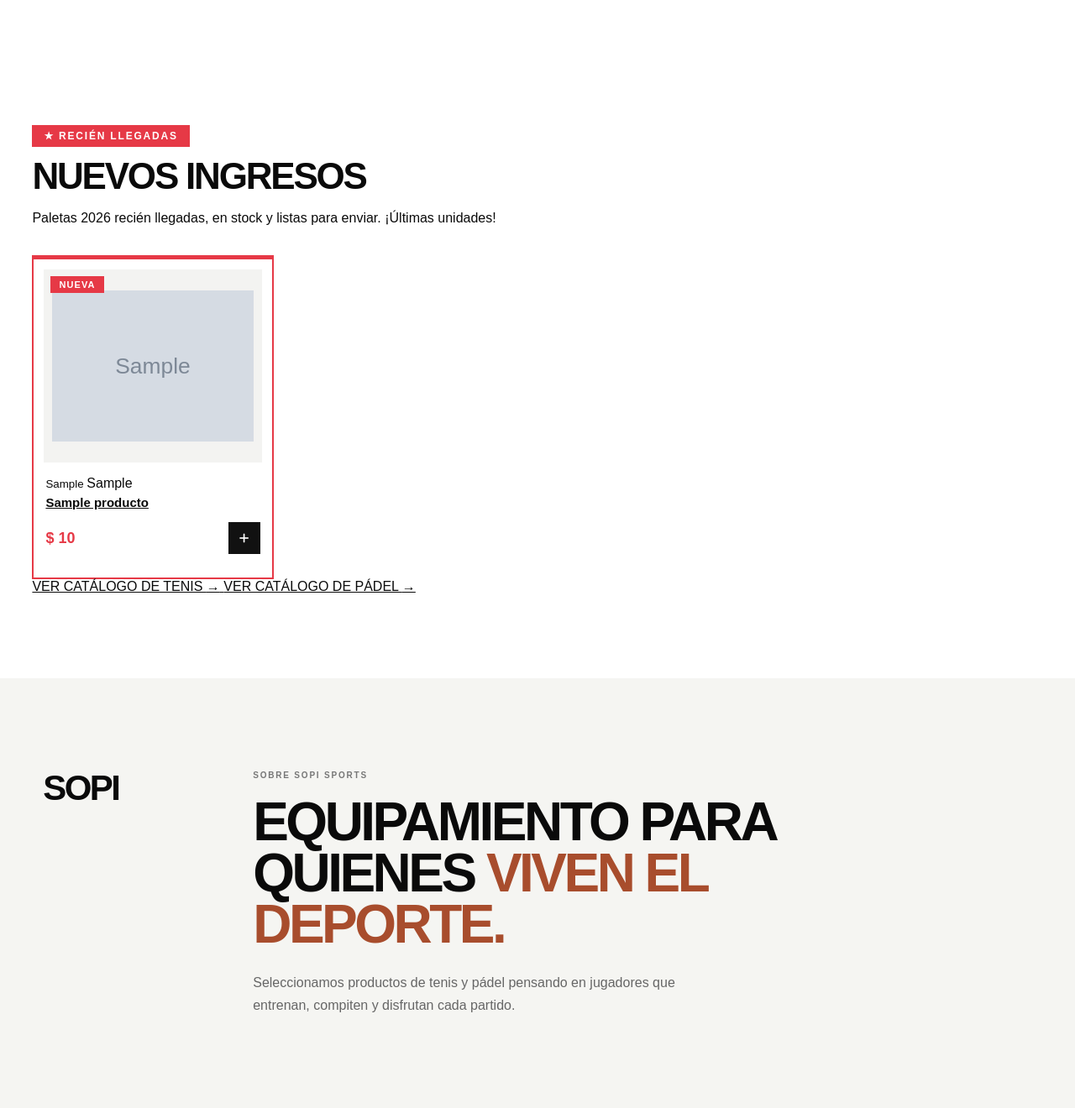
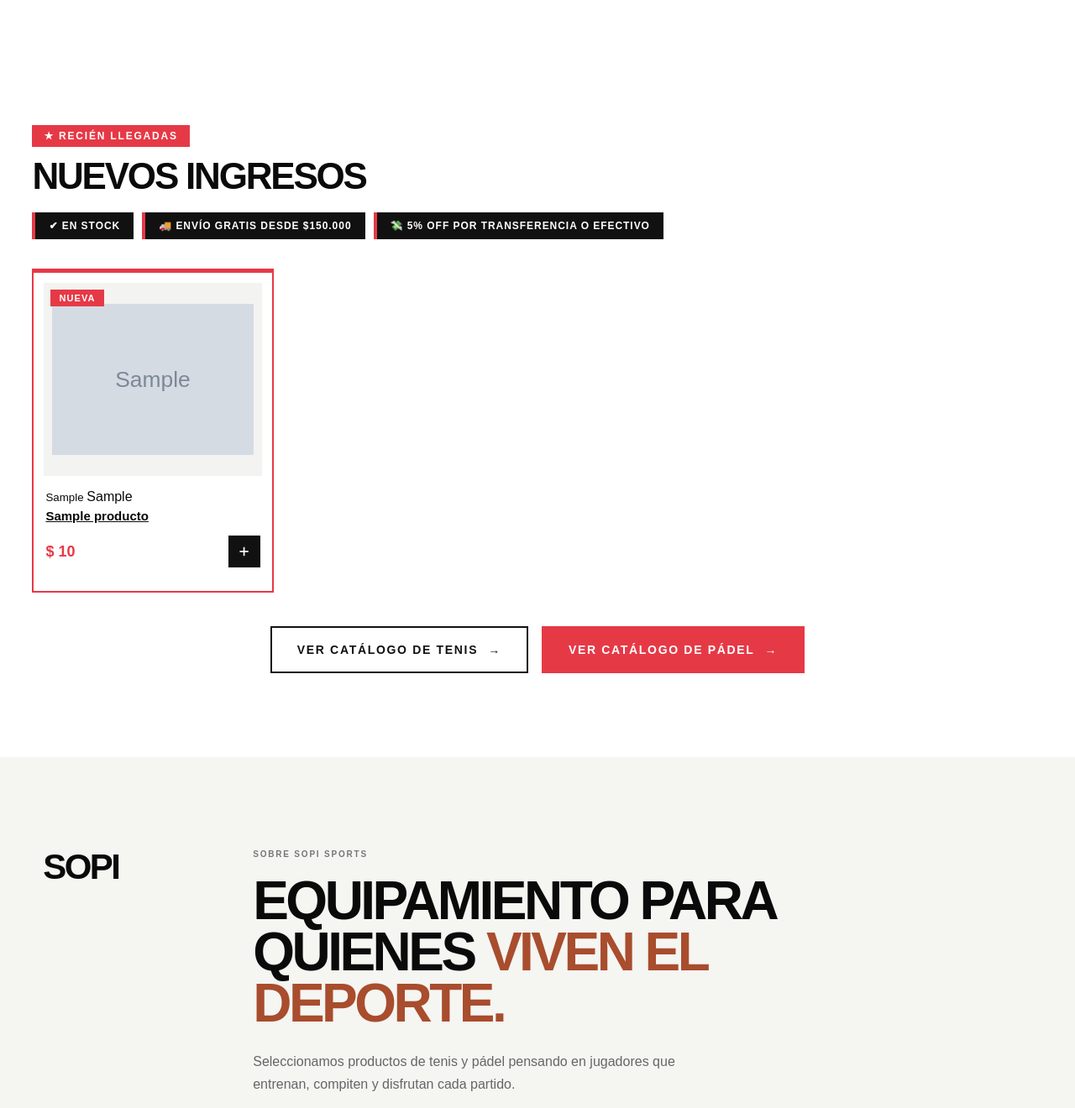
Before and after one commit to marian134/sopitenispadel, a Flask app: page / in a window 1280 px wide. Shown: the part 1581-2901 px from the top of the page at 84% size. Run offline with Flask 3, Linux system fonts and the light colour scheme; tables that the repository leaves empty hold one stand-in row (values such as "Sample post"); grey boxes marked "Sample" are stand-in pictures.

Commit message:
Portada: destacados con estilo y botones de catalogo

```diff
--- a/static/css/style.css
+++ b/static/css/style.css
@@ -473,6 +473,69 @@ a {
     letter-spacing: .15em;
 }
 
+.home-new-perks {
+    margin-top: 18px;
+    display: flex;
+    flex-wrap: wrap;
+    gap: 10px;
+}
+
+.home-new-perks span {
+    padding: 9px 16px;
+    background: #111;
+    color: #fff;
+    font-size: 12px;
+    font-weight: 900;
+    letter-spacing: .08em;
+    border-left: 4px solid var(--sopi-red);
+}
+
+.home-products-link {
+    margin-top: 40px;
+    display: flex;
+    justify-content: center;
+    flex-wrap: wrap;
+    gap: 16px;
+}
+
+.home-products-link a {
+    min-width: 280px;
+    padding: 18px 30px;
+    display: inline-flex;
+    align-items: center;
+    justify-content: center;
+    gap: 12px;
+    border: 2px solid #111;
+    background: #fff;
+    color: #111;
+    font-size: 14px;
+    font-weight: 900;
+    letter-spacing: .12em;
+    text-decoration: none;
+    transition: background .25s ease, color .25s ease, transform .25s ease;
+}
+
+.home-products-link a:last-child {
+    background: var(--sopi-red);
+    border-color: var(--sopi-red);
+    color: #fff;
+}
+
+.home-products-link a:hover {
+    background: #111;
+    border-color: #111;
+    color: #fff;
+    transform: translateY(-3px);
+}
+
+.home-products-link a span {
+    transition: transform .25s ease;
+}
+
+.home-products-link a:hover span {
+    transform: translateX(6px);
+}
+
 .home-product-bottom strong {
     color: var(--sopi-red);
     font-size: 18px;
--- a/templates/portada.html
+++ b/templates/portada.html
@@ -259,10 +259,11 @@
             Nuevos ingresos
         </h2>
 
-        <p>
-            Paletas 2026 recién llegadas, en stock y listas
-            para enviar. ¡Últimas unidades!
-        </p>
+        <div class="home-new-perks">
+            <span>✔ EN STOCK</span>
+            <span>🚚 ENVÍO GRATIS DESDE $150.000</span>
+            <span>💸 5% OFF POR TRANSFERENCIA O EFECTIVO</span>
+        </div>
 
     </div>
 
```
